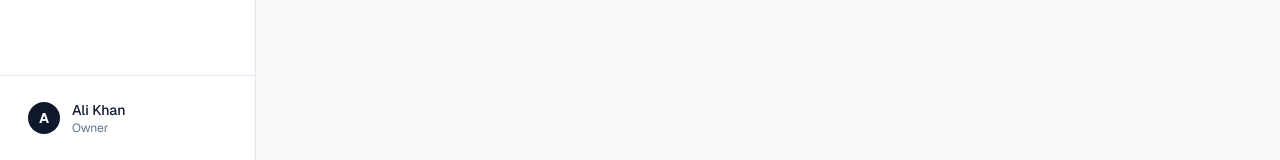
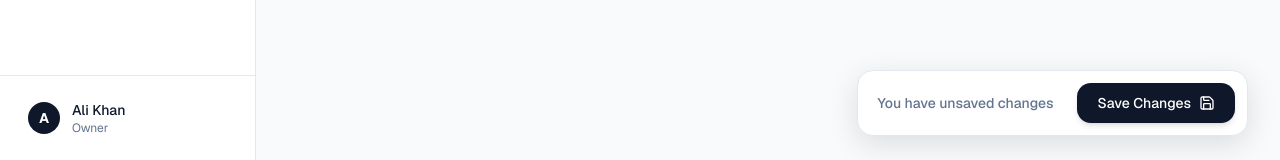
Before and after one commit to itx-tayyab/BizFlow, a Next.js app in the folder client/: page /settings in a window 1280 px wide. Shown: the part 640-800 px from the top of the page. Built offline with nearby package versions, Linux system fonts and the light colour scheme.

Commit message:
Add FloatingSaveBar component for unsaved changes notification and save functionality

```diff
--- /dev/null
+++ b/client/src/components/settings/FloatingSaveBar.tsx
@@ -0,0 +1,22 @@
+import { Save } from "lucide-react";
+
+interface FloatingSaveBarProps {
+  isSaving: boolean;
+  handleSave: () => void;
+}
+
+export default function FloatingSaveBar({ isSaving, handleSave }: FloatingSaveBarProps) {
+  return (
+    <div className="fixed bottom-6 left-1/2 -translate-x-1/2 md:translate-x-0 md:left-auto md:right-8 bg-white border border-slate-200 p-3 rounded-2xl shadow-[0_8px_30px_rgb(0,0,0,0.12)] flex items-center gap-4 z-40 animate-in slide-in-from-bottom-10">
+      <span className="text-sm font-medium text-slate-500 px-2 hidden sm:block">You have unsaved changes</span>
+      <button
+        onClick={handleSave}
+        disabled={isSaving}
+        className="flex items-center gap-2 bg-slate-900 text-white px-5 py-2.5 rounded-xl text-sm font-medium hover:bg-slate-800 transition-all shadow-md disabled:opacity-70 w-full sm:w-auto justify-center"
+      >
+        {isSaving ? "Saving..." : "Save Changes"}
+        {!isSaving && <Save className="w-4 h-4" />}
+      </button>
+    </div>
+  );
+}
```
